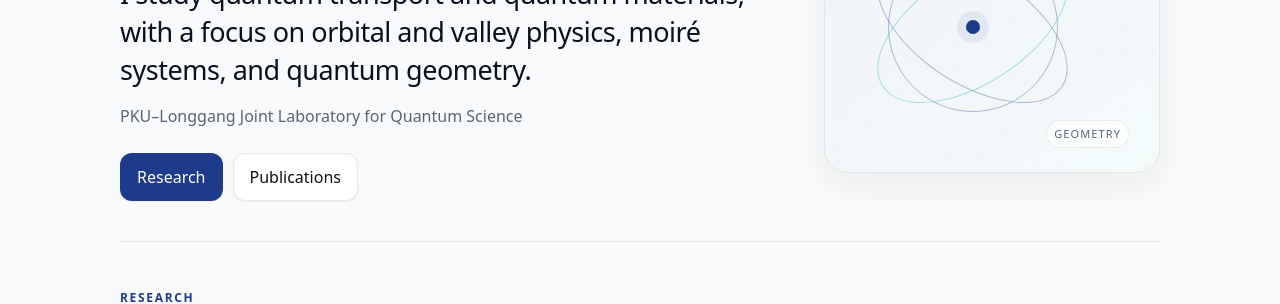
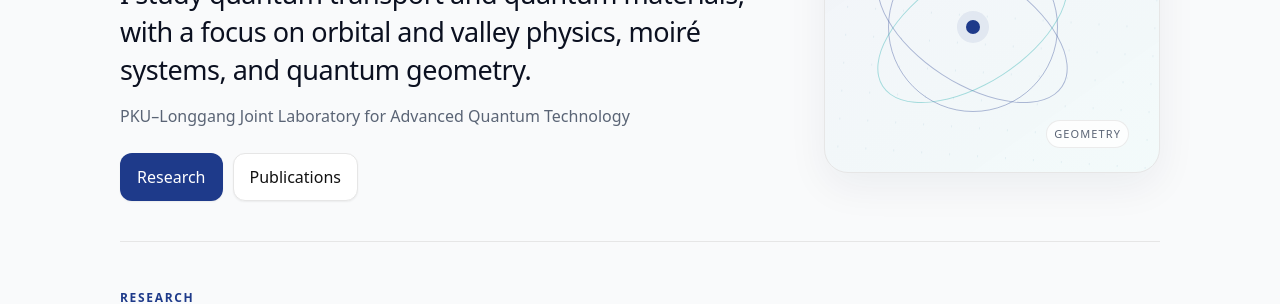
Before and after one commit to sunohao/sunohao.github.io, a Jekyll site: the page built from index.md, in a window 1280 px wide and 1398 px high. Shown: the part 267-571 px from the top of the window. Built offline with Jekyll 4.4.1, drawn with Linux system fonts in a browser that asks for light colours.

Commit message:
Update laboratory affiliation name

```diff
--- a/index.md
+++ b/index.md
@@ -9,7 +9,7 @@ title: Home
     <p class="hero-lead">
       I study quantum transport and quantum materials, with a focus on orbital and valley physics, moiré systems, and quantum geometry.
     </p>
-    <p class="hero-meta">PKU–Longgang Joint Laboratory for Quantum Science</p>
+    <p class="hero-meta">PKU–Longgang Joint Laboratory for Advanced Quantum Technology</p>
     <p class="cta-row">
       <a class="btn acc" href="https://sunohao.github.io/research.html">Research</a>
       <a class="btn" href="https://sunohao.github.io/publications.html">Publications</a>
```
